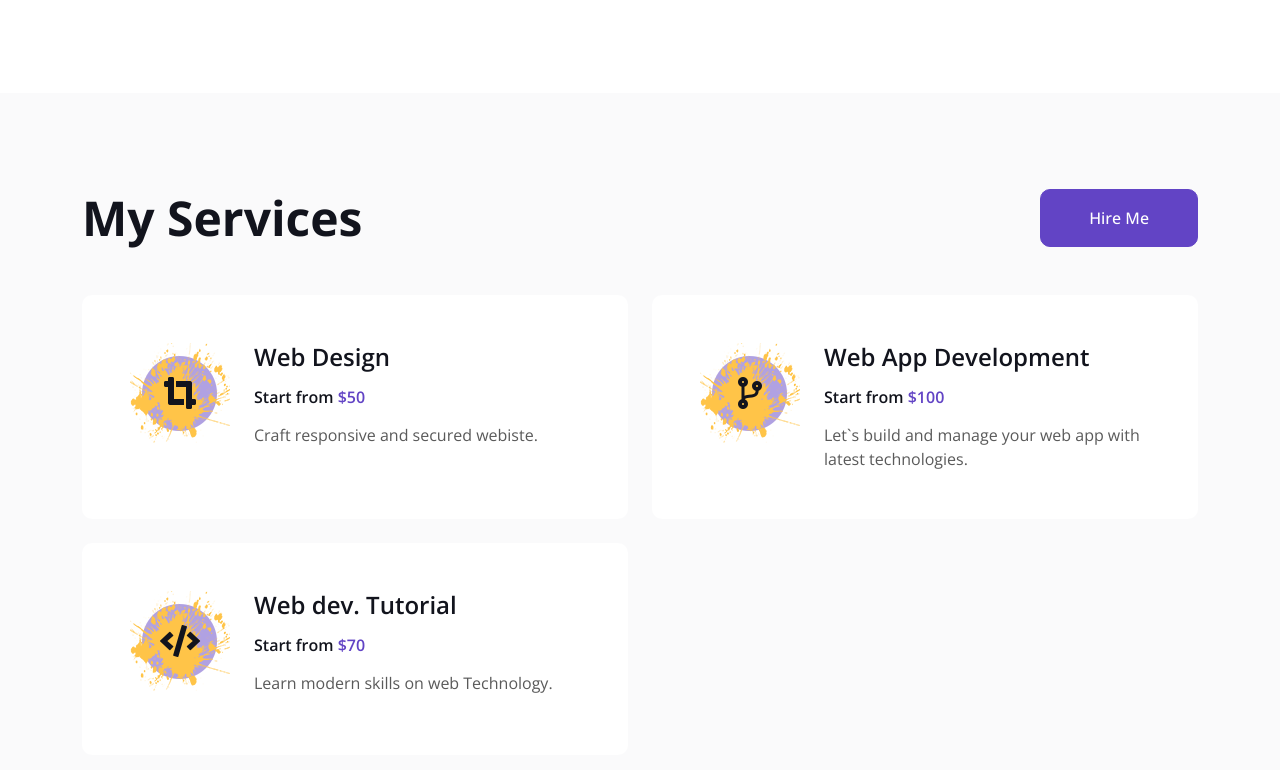
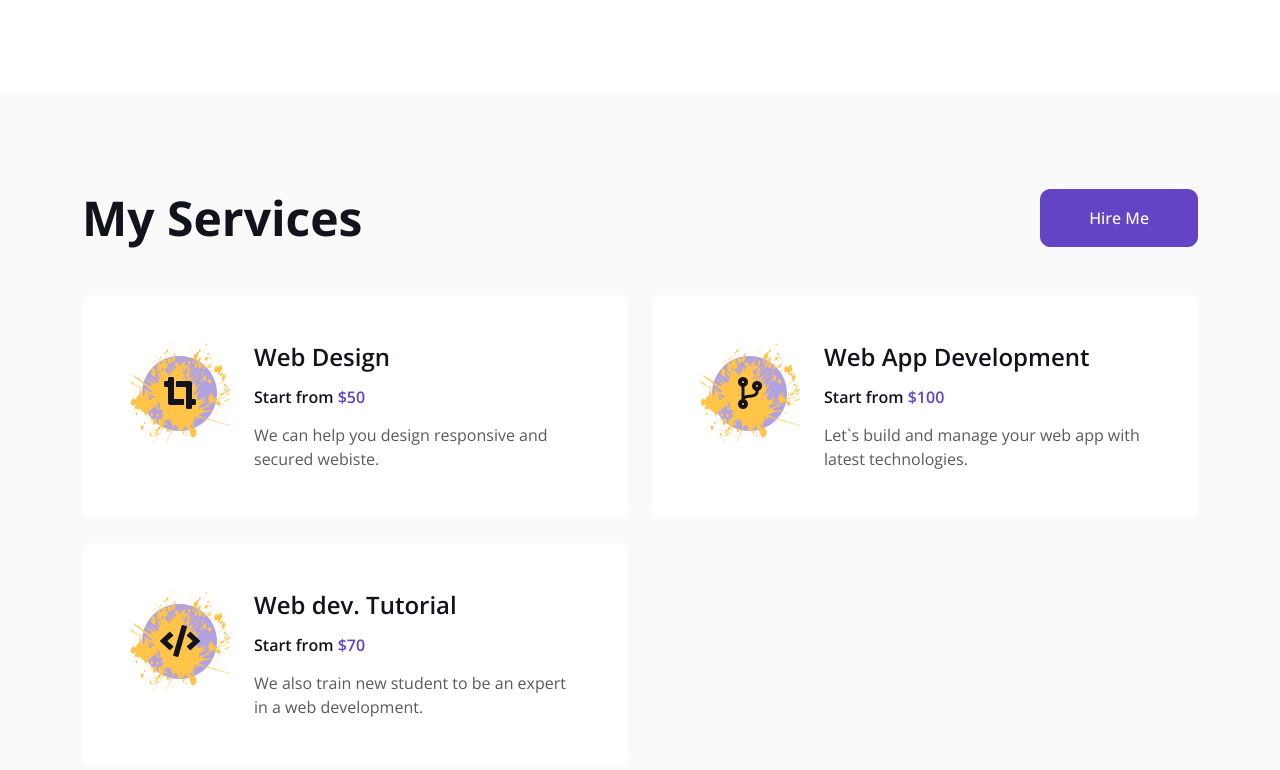
Before and after one commit to acode-fix/portfolio, a plain HTML site: page index.html in a window 1280 px wide. Shown: the part 1757-2527 px from the top of the page. Drawn offline with nearby package versions, Linux system fonts and the light colour scheme.

Commit message:
fix/word

```diff
--- a/index.html
+++ b/index.html
@@ -179,7 +179,7 @@ function number2words(n){
                         <h5 class="border-end pe-3 me-3 mb-0">Happy Clients</h5>
                         <h2 class="text-primary fw-bold mb-0" data-toggle="counter-up">  5 </h2>
                     </div>
-                    <p class="mb-4"> Our deliveries make client happy and satisfied. </p>
+                    <p class="mb-4"> clients are happy and satisfied wth our project delieveries. </p>
                     <div class="d-flex align-items-center mb-3">
                         <h5 class="border-end pe-3 me-3 mb-0">Projects Completed</h5>
                         <h2 class="text-primary fw-bold mb-0" data-toggle="counter-up"> 10   </h2>
@@ -366,7 +366,7 @@ function number2words(n){
                         <div class="ms-sm-4">
                             <h4 class="mb-3"> Web Design</h4>
                             <h6 class="mb-3">Start from <span class="text-primary">$50</span></h6>
-                            <span> Craft responsive and secured webiste. </span>
+                            <span> We can help you design responsive and secured webiste. </span>
                         </div>
                     </div>
                 </div>
@@ -390,7 +390,7 @@ function number2words(n){
                         <div class="ms-sm-4">
                             <h4 class="mb-3"> Web dev. Tutorial</h4>
                             <h6 class="mb-3">Start from <span class="text-primary">$70</span></h6>
-                            <span> Learn modern skills on  web Technology.</span>
+                            <span>We also train new student to be an expert in  a web development.</span>
                         </div>
                     </div>
                 </div>
```
